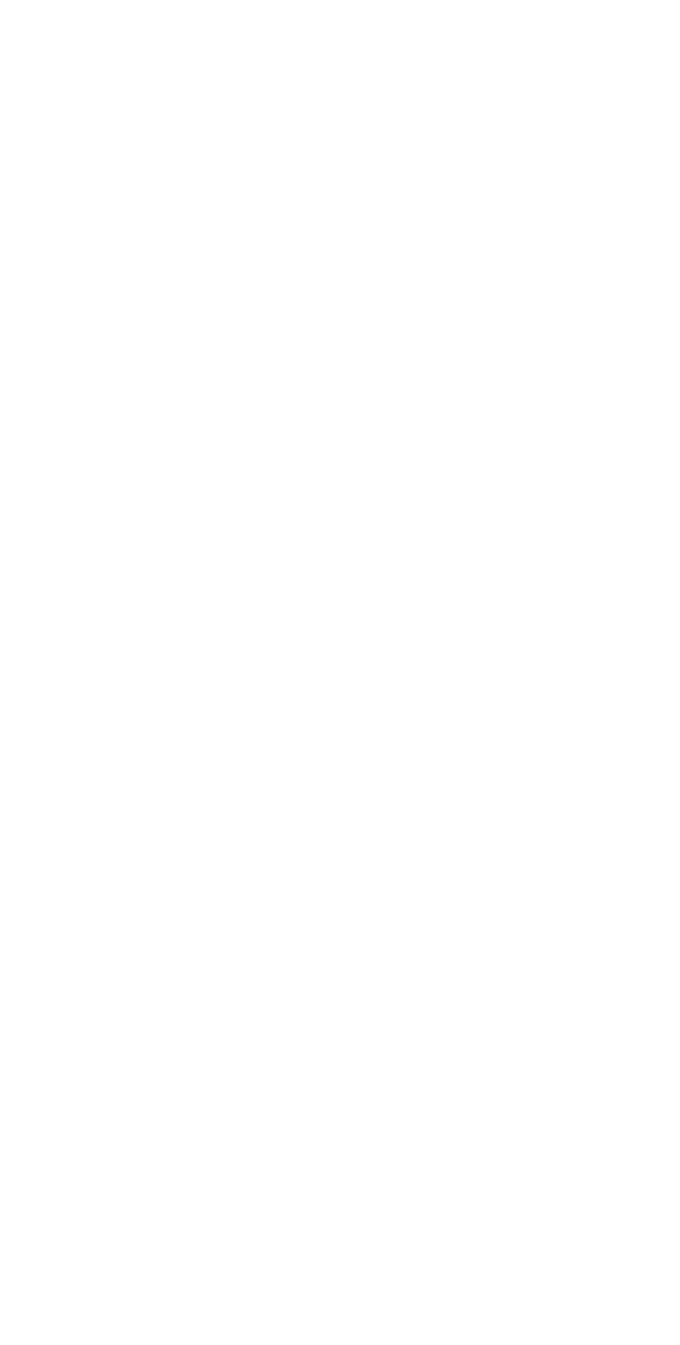
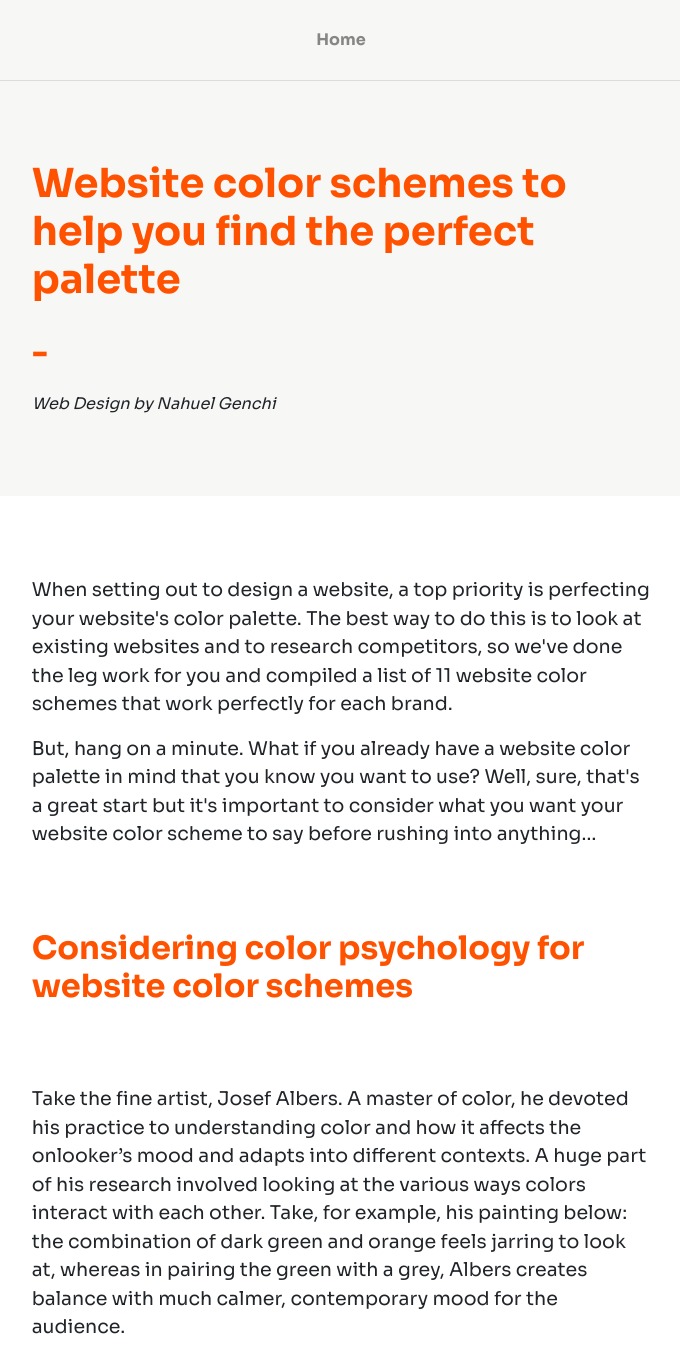
Before and after one commit to NahuelGenchi/colorscheme, a plain HTML site: page index.html in a window 1280 px wide. Shown: the whole page, without its empty margins (299-979 px from the left). Before the commit the page ends 800 px from the top, so only its background shows below. Drawn offline with nearby package versions, Linux system fonts and the light colour scheme.

Commit message:
Styling index.html

```diff
--- a/css/style.css
+++ b/css/style.css
@@ -0,0 +1,75 @@
+.mpReset, .header nav ul {
+  margin: 0;
+  padding: 0; }
+
+* {
+  margin: 0;
+  padding: 0;
+  box-sizing: border-box; }
+
+body {
+  font-family: 'Sora', sans-serif;
+  background-color: #F7F7F6; }
+
+.header {
+  min-height: 10vh;
+  margin: 0 auto; }
+  .header nav {
+    min-height: 10vh;
+    position: fixed;
+    top: 0;
+    border-bottom: 1px solid rgba(194, 194, 194, 0.5);
+    background-color: #F7F7F6; }
+    .header nav ul {
+      min-height: 10vh;
+      display: flex;
+      justify-content: center;
+      align-items: center;
+      list-style-type: none; }
+      .header nav ul li {
+        width: 5vw;
+        height: 5vh;
+        display: flex;
+        justify-content: center;
+        align-items: center;
+        border-radius: 20%; }
+        .header nav ul li a {
+          text-decoration: none;
+          color: rgba(105, 105, 105, 0.801);
+          font-weight: bold;
+          transition: color 1.2s; }
+        .header nav ul li a:hover {
+          color: black; }
+
+.mainIndex {
+  min-height: 80vh;
+  margin: 10vh 0 0 0; }
+  .mainIndex .article .article__header {
+    margin: 10vh auto; }
+    .mainIndex .article .article__header .h1 {
+      color: #FF5200;
+      font-weight: 700;
+      margin: 10vh 0 0 0;
+      padding: 0 5vw 0 5vw; }
+    .mainIndex .article .article__header span {
+      color: #FF5200;
+      font-weight: 700;
+      font-size: xx-large;
+      padding: 0 5vw 0 5vw; }
+    .mainIndex .article .article__header p {
+      margin: 2vh 0 0 0;
+      padding: 0 5vw 0 5vw; }
+  .mainIndex .article .article__body {
+    background-color: white; }
+    .mainIndex .article .article__body .article__body--content {
+      margin: 0 auto;
+      padding: 10vh 5vw 10vh 5vw;
+      font-size: 19px; }
+      .mainIndex .article .article__body .article__body--content .h2 {
+        color: #FF5200;
+        font-weight: 700;
+        margin: 10vh 0; }
+
+.footer {
+  min-height: 10vh;
+  margin: 0 auto; }
--- a/index.html
+++ b/index.html
@@ -14,13 +14,34 @@
     <link rel="stylesheet" href="./css/style.css">
 </head>
 <body>
-    <header>
-
+    <header id="header" class="header col-12">
+        <nav class="col-12">
+            <ul>
+                <li>
+                    <a href="#header">Home</a>
+                </li>
+            </ul>
+        </nav>
     </header>
-    <main>
+    <main id="mainIndex" class="mainIndex">
+        <article class="article">
+            <div class="article__header col-xs-12 col-md-7">
+                <h1 class="h1">Website color schemes to help you find the perfect palette</h1><br>
+                <span>-</span>
+                <p><em>Web Design by Nahuel Genchi</em></p>
+            </div>
+            <div class="article__body col-12">
+                <div class="article__body--content col-xs-12 col-md-7">
+                    <p>When setting out to design a website, a top priority is perfecting your website's color palette. The best way to do this is to look at existing websites and to research competitors, so we've done the leg work for you and compiled a list of 11 website color schemes that work perfectly for each brand.</p>
+                    <p>But, hang on a minute. What if you already have a website color palette in mind that you know you want to use? Well, sure, that's a great start but it's important to consider what you want your website color scheme to say before rushing into anything…</p>
+                    <h2 class="h2">Considering color psychology for website color schemes</h2>
+                    <p>Take the fine artist, Josef Albers. A master of color, he devoted his practice to understanding color and how it affects the onlooker’s mood and adapts into different contexts. A huge part of his research involved looking at the various ways colors interact with each other. Take, for example, his painting below: the combination of dark green and orange feels jarring to look at, whereas in pairing the green with a grey, Albers creates balance with much calmer, contemporary mood for the audience.</p>
+                </div>
+            </div>
+        </article>
 
     </main>
-    <footer>
+    <footer id="footer" class="footer col-xs-12 col-md-9">
 
     </footer>
     <script src="https://cdn.jsdelivr.net/npm/bootstrap@5.1.3/dist/js/bootstrap.bundle.min.js" integrity="sha384-ka7Sk0Gln4gmtz2MlQnikT1wXgYsOg+OMhuP+IlRH9sENBO0LRn5q+8nbTov4+1p" crossorigin="anonymous"></script>
--- /dev/null
+++ b/scss/_extend.scss
@@ -0,0 +1,4 @@
+.mpReset {
+    margin: 0;
+    padding: 0;
+}
--- /dev/null
+++ b/scss/_footer.scss
@@ -0,0 +1,4 @@
+.footer {
+    min-height: 10vh;
+    margin: 0 auto;
+}
--- /dev/null
+++ b/scss/_general.scss
@@ -0,0 +1,10 @@
+* {
+    margin: 0;
+    padding: 0;
+    box-sizing: border-box;
+}
+
+body {
+    font-family: 'Sora', sans-serif;
+    background-color: #F7F7F6;
+}
--- /dev/null
+++ b/scss/_header.scss
@@ -0,0 +1,36 @@
+.header {
+    min-height: 10vh;
+    margin: 0 auto;
+    nav {
+        min-height: 10vh;
+        position: fixed;
+        top: 0;
+        border-bottom: 1px solid rgba(194, 194, 194, 0.50);
+        background-color: #F7F7F6;
+        ul {
+            @extend .mpReset;
+            min-height: 10vh;
+            display: flex;
+            justify-content: center;
+            align-items: center;
+            list-style-type: none;
+            li {
+                width: 5vw;
+                height: 5vh;
+                display: flex;
+                justify-content: center;
+                align-items: center;
+                border-radius: 20%;
+                a {
+                    text-decoration: none;
+                    color: rgba(105, 105, 105, 0.801);
+                    font-weight: bold;
+                    transition: color 1.2s;
+                }
+                a:hover {
+                    color: black;
+                }
+            }
+        }
+    }
+}
--- /dev/null
+++ b/scss/_index.scss
@@ -0,0 +1,38 @@
+.mainIndex {
+    min-height: 80vh;
+    margin: 10vh 0 0 0;
+    .article {
+        .article__header {
+            margin: 10vh auto;
+            .h1 {
+                color: #FF5200;
+                font-weight: 700;
+                margin: 10vh 0 0 0;
+                padding: 0 5vw 0 5vw;
+            }
+            span {
+                color: #FF5200;
+                font-weight: 700;
+                font-size: xx-large;
+                padding: 0 5vw 0 5vw;
+            }
+            p {
+                margin: 2vh 0 0 0;
+                padding: 0 5vw 0 5vw;
+            }
+        }
+        .article__body {
+            background-color: white;
+            .article__body--content {
+                margin: 0 auto;
+                padding: 10vh 5vw 10vh 5vw;
+                font-size: 19px;
+                .h2 {
+                    color: #FF5200;
+                    font-weight: 700;
+                    margin: 10vh 0;
+                }
+            }
+        }
+    }
+}
--- a/scss/main.scss
+++ b/scss/main.scss
@@ -0,0 +1,6 @@
+@import "extend";
+@import "general";
+
+@import "header";
+@import "index";
+@import "footer";
```
